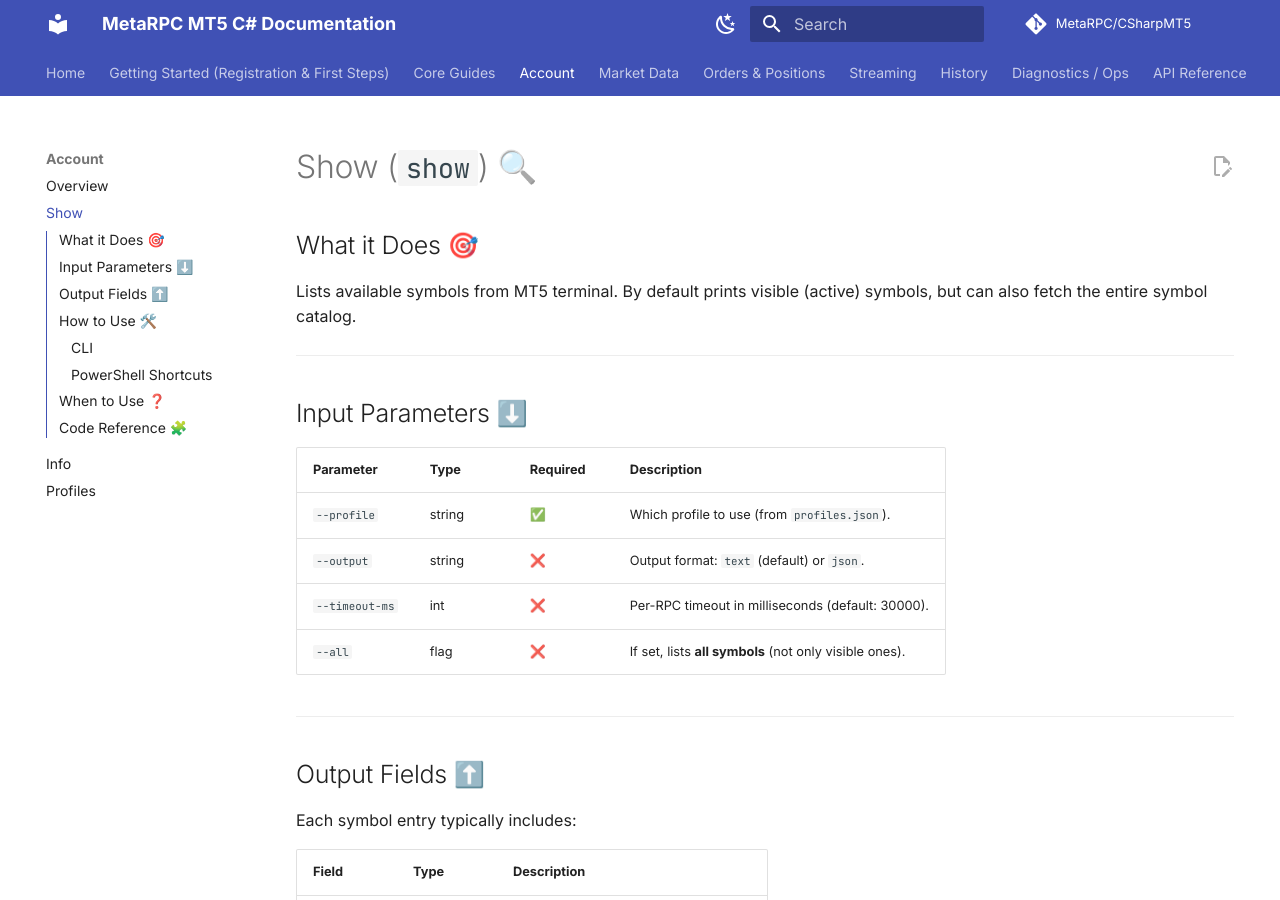
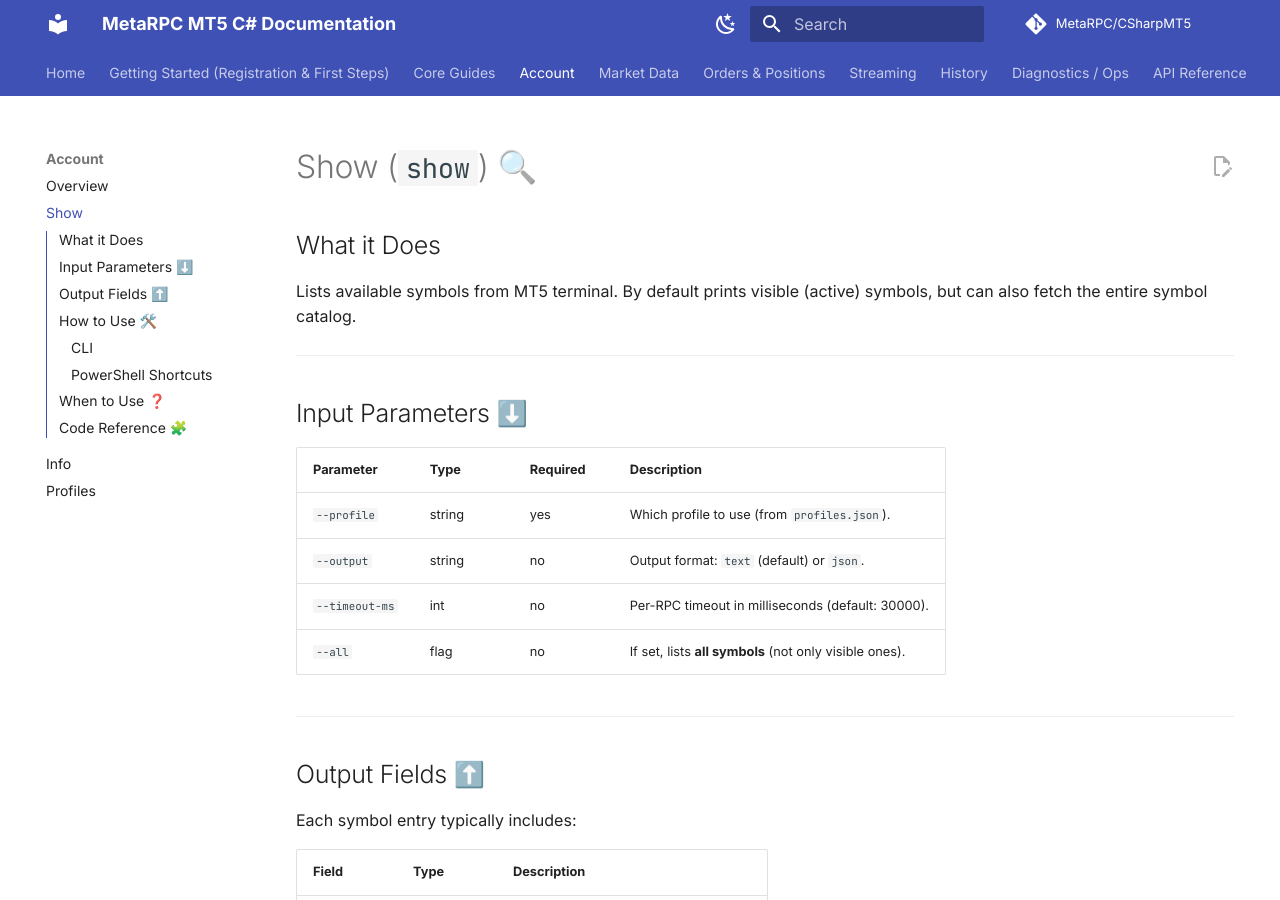
Before and after one commit to MetaRPC/CSharpMT5, an MkDocs documentation site: the page built from docs/Account/Show.md, in a window 1280 px wide and 900 px high. Built offline with MkDocs 1.6.1 and Material for MkDocs 9.7.7, drawn with Linux system fonts in a browser that asks for light colours; comment, search, counter and statistics services are not loaded.

Commit message:
Update Show.md

```diff
--- a/docs/Account/Show.md
+++ b/docs/Account/Show.md
@@ -1,6 +1,6 @@
 # Show (`show`) 🔍
 
-## What it Does 🎯
+## What it Does
 
 Lists available symbols from MT5 terminal.
 By default prints visible (active) symbols, but can also fetch the entire symbol catalog.
@@ -11,10 +11,10 @@ By default prints visible (active) symbols, but can also fetch the entire symbol
 
 | Parameter      | Type   | Required | Description                                            |
 | -------------- | ------ | -------- | ------------------------------------------------------ |
-| `--profile`    | string | ✅        | Which profile to use (from `profiles.json`).           |
-| `--output`     | string | ❌        | Output format: `text` (default) or `json`.             |
-| `--timeout-ms` | int    | ❌        | Per-RPC timeout in milliseconds (default: 30000).      |
-| `--all`        | flag   | ❌        | If set, lists **all symbols** (not only visible ones). |
+| `--profile`    | string | yes        | Which profile to use (from `profiles.json`).           |
+| `--output`     | string | no        | Output format: `text` (default) or `json`.             |
+| `--timeout-ms` | int    | no        | Per-RPC timeout in milliseconds (default: 30000).      |
+| `--all`        | flag   | no        | If set, lists **all symbols** (not only visible ones). |
 
 ---
 
```
